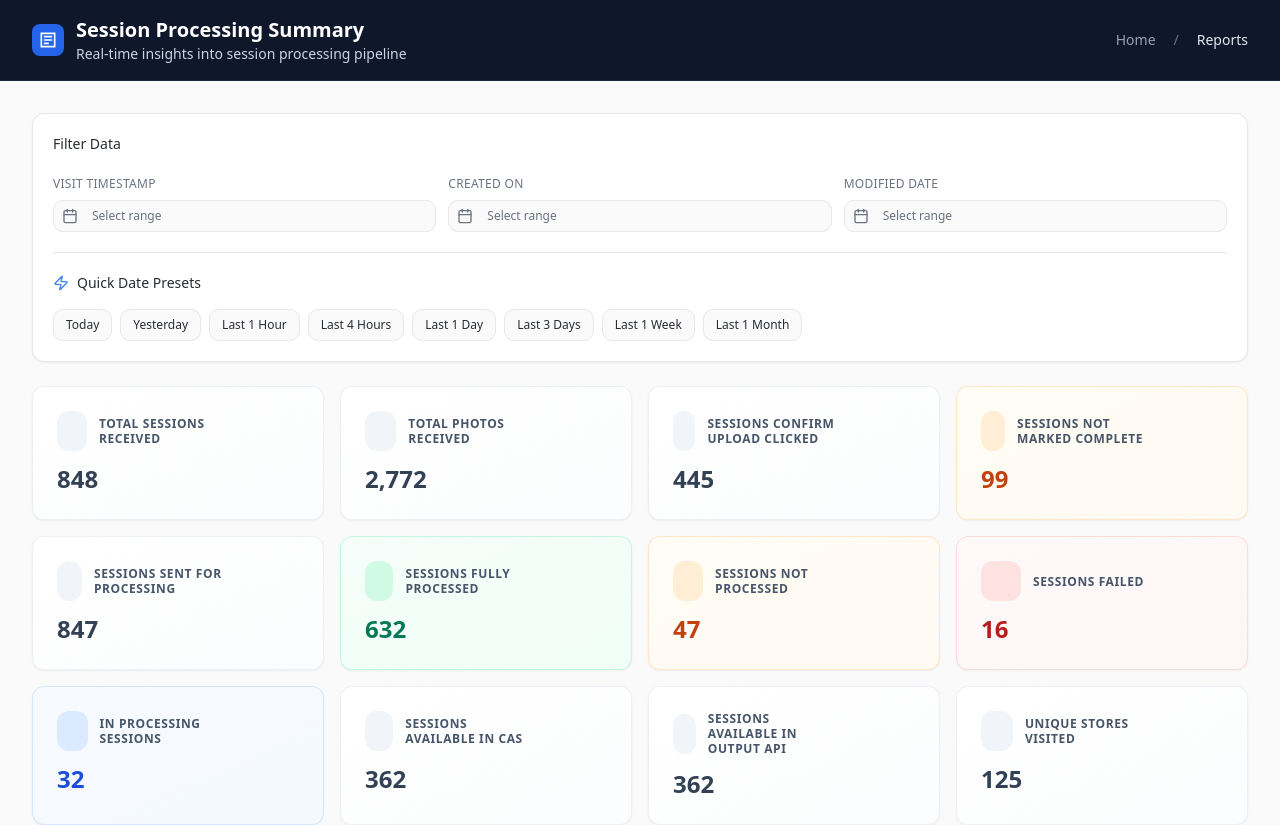
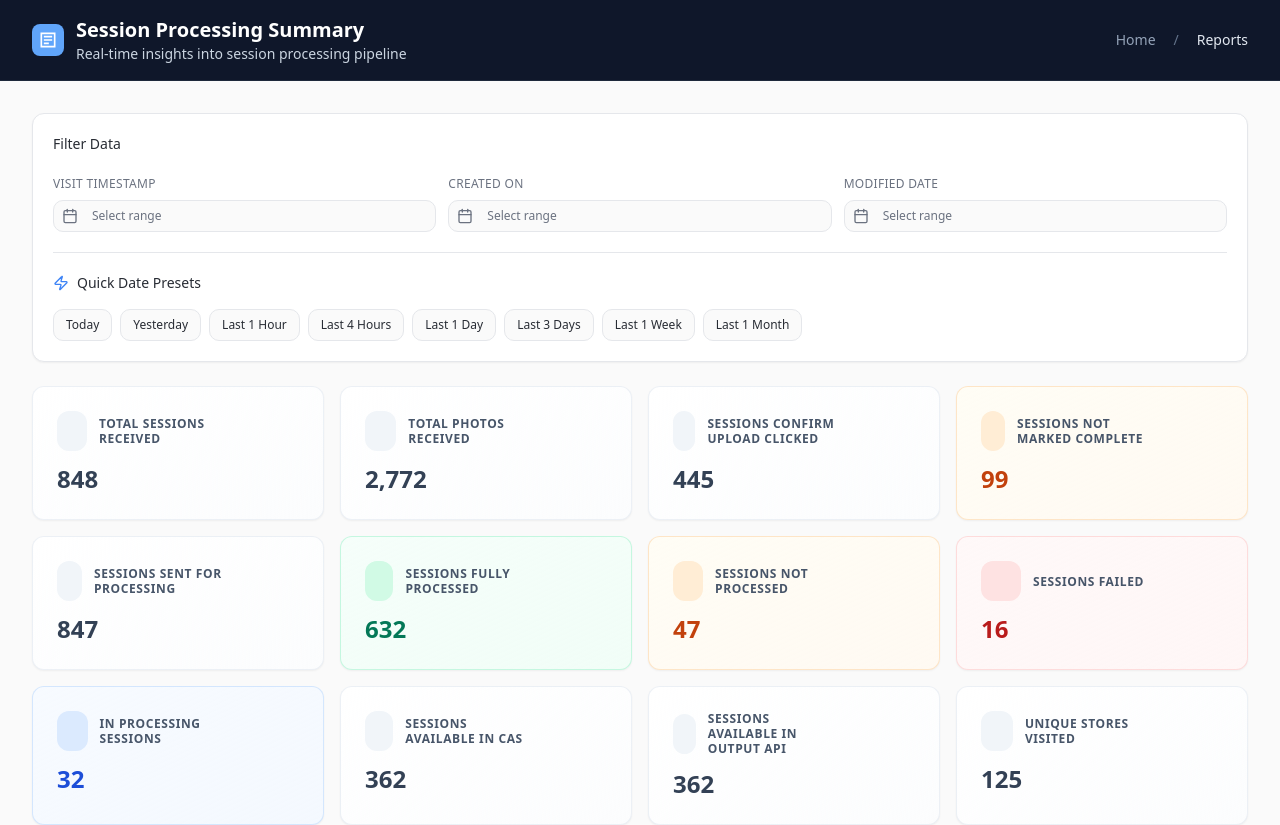
Before and after one commit to jatindeepkharbanda/django-session-processing-summary, a React (Vite) app: page /session-processing in a window 1280 px wide. Shown: the top 825 px of the page. Built offline with nearby package versions, Linux system fonts and the light colour scheme.

Commit message:
Adjust top bar color
Lighten the blue color used in the top bar of the session processing summary page to improve aesthetics.

```diff
--- a/src/pages/SessionProcessingSummary.tsx
+++ b/src/pages/SessionProcessingSummary.tsx
@@ -98,7 +98,7 @@ const SessionProcessingSummary = () => {
           <div className="flex items-center justify-between">
             <div className="flex items-center space-x-4">
               <div className="flex items-center space-x-3">
-                <div className="w-8 h-8 bg-blue-600 rounded-sm flex items-center justify-center">
+                <div className="w-8 h-8 bg-blue-400 rounded-sm flex items-center justify-center">
                   <svg className="w-5 h-5 text-white" fill="currentColor" viewBox="0 0 24 24">
                     <path d="M3 3h18v18H3V3zm2 2v14h14V5H5zm2 2h10v2H7V7zm0 4h10v2H7v-2zm0 4h6v2H7v-2z"/>
                   </svg>
```
